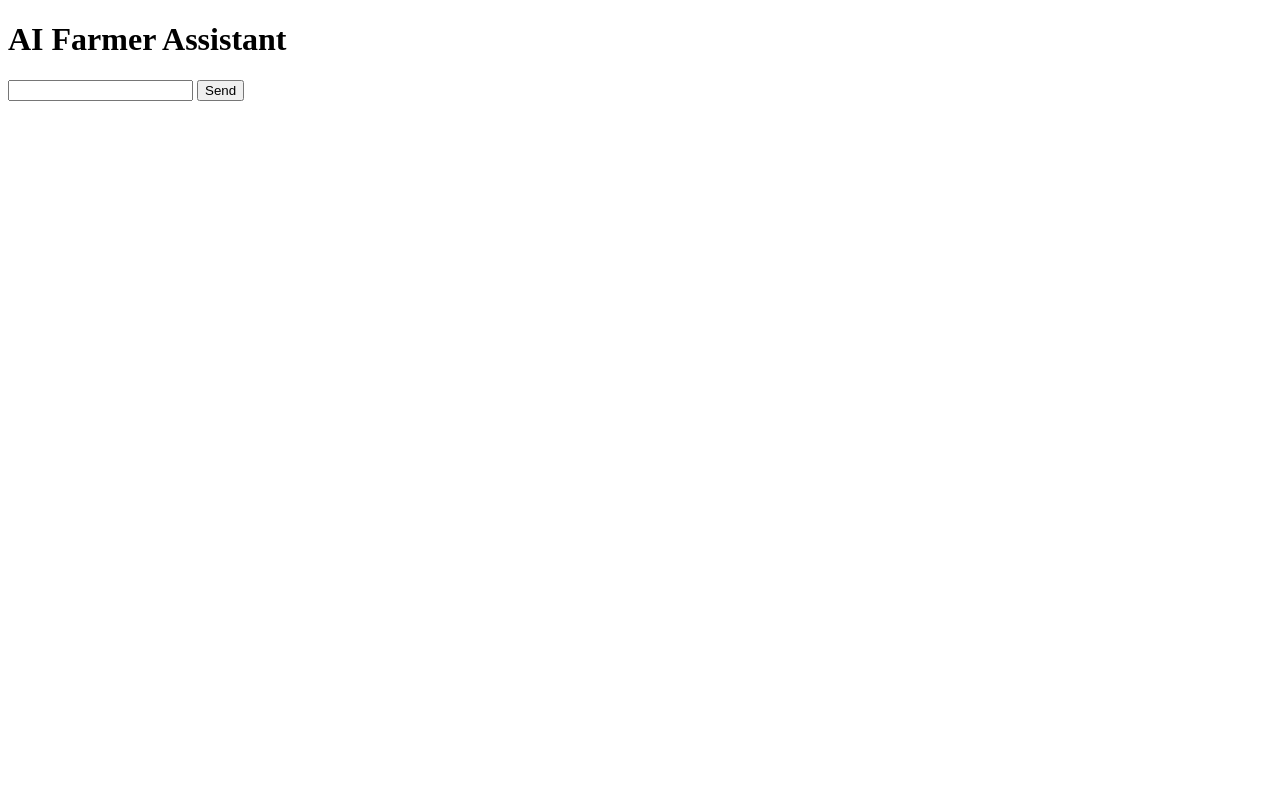
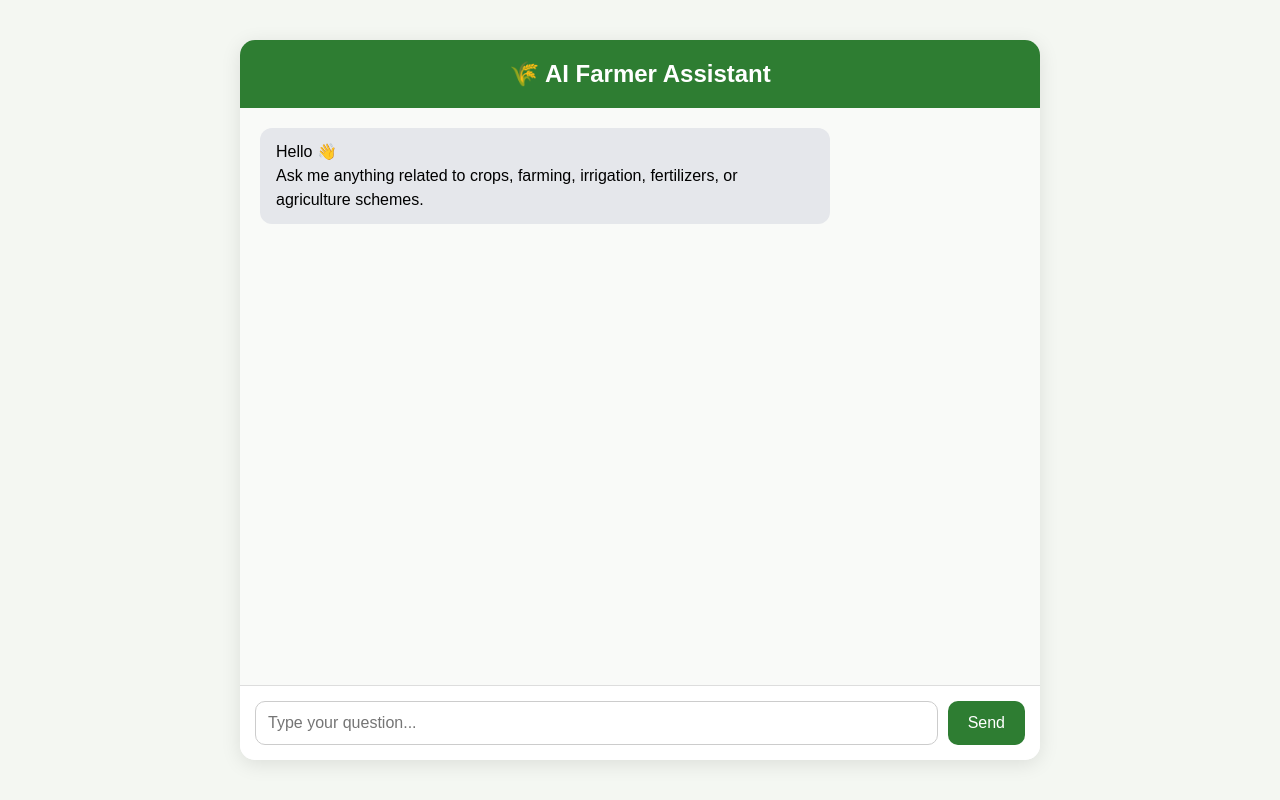
Before and after one commit to rajveerpathak1/AI-Conversational-Agent-for-Farmers, a Flask app: page / in a window 1280 px wide. Run offline with Flask 3, Linux system fonts and the light colour scheme.

Commit message:
improved the index.html file , updated the styling for better user experience.

```diff
--- a/templates/index.html
+++ b/templates/index.html
@@ -1,30 +1,240 @@
 <!DOCTYPE html>
-<html>
+<html lang="en">
 
 <head>
 
+    <meta charset="UTF-8">
+    <meta name="viewport" content="width=device-width, initial-scale=1.0">
+
     <title>AI Farmer Assistant</title>
+
+    <style>
+
+        * {
+            margin: 0;
+            padding: 0;
+            box-sizing: border-box;
+            font-family: Arial, sans-serif;
+        }
+
+        body {
+
+            background: #f4f7f2;
+
+            display: flex;
+            justify-content: center;
+            align-items: center;
+
+            height: 100vh;
+        }
+
+        .chat-container {
+
+            width: 90%;
+            max-width: 800px;
+
+            height: 90vh;
+
+            background: white;
+
+            border-radius: 15px;
+
+            display: flex;
+            flex-direction: column;
+
+            box-shadow: 0 4px 20px rgba(0,0,0,0.1);
+
+            overflow: hidden;
+        }
+
+        .chat-header {
+
+            background: #2e7d32;
+
+            color: white;
+
+            padding: 20px;
+
+            text-align: center;
+
+            font-size: 24px;
+            font-weight: bold;
+        }
+
+        .chat-box {
+
+            flex: 1;
+
+            padding: 20px;
+
+            overflow-y: auto;
+
+            display: flex;
+            flex-direction: column;
+
+            gap: 15px;
+
+            background: #f9faf8;
+        }
+
+        .message {
+
+            max-width: 75%;
+
+            padding: 12px 16px;
+
+            border-radius: 12px;
+
+            line-height: 1.5;
+
+            word-wrap: break-word;
+        }
+
+        .user {
+
+            align-self: flex-end;
+
+            background: #2e7d32;
+
+            color: white;
+        }
+
+        .bot {
+
+            align-self: flex-start;
+
+            background: #e5e7eb;
+
+            color: black;
+        }
+
+        .input-container {
+
+            display: flex;
+
+            padding: 15px;
+
+            border-top: 1px solid #ddd;
+
+            background: white;
+        }
+
+        #message {
+
+            flex: 1;
+
+            padding: 12px;
+
+            border: 1px solid #ccc;
+
+            border-radius: 10px;
+
+            outline: none;
+
+            font-size: 16px;
+        }
+
+        button {
+
+            margin-left: 10px;
+
+            padding: 12px 20px;
+
+            border: none;
+
+            background: #2e7d32;
+
+            color: white;
+
+            border-radius: 10px;
+
+            cursor: pointer;
+
+            font-size: 16px;
+
+            transition: 0.3s;
+        }
+
+        button:hover {
+
+            background: #256628;
+        }
+
+        .typing {
+
+            font-style: italic;
+
+            color: gray;
+        }
+
+    </style>
 
 </head>
 
 <body>
 
-    <h1>AI Farmer Assistant</h1>
+    <div class="chat-container">
 
-    <input type="text" id="message">
+        <div class="chat-header">
+            🌾 AI Farmer Assistant
+        </div>
+
+        <div class="chat-box" id="chatbox">
+
+            <div class="message bot">
+                Hello 👋<br>
+                Ask me anything related to crops, farming, irrigation, fertilizers, or agriculture schemes.
+            </div>
+
+        </div>
+
+        <div class="input-container">
+
+            <input
+                type="text"
+                id="message"
+                placeholder="Type your question..."
+            >
 
             <button onclick="sendMessage()">
                 Send
             </button>
 
-    <div id="chatbox"></div>
+        </div>
+
+    </div>
 
 <script>
 
 async function sendMessage() {
 
-    const message =
-        document.getElementById("message").value;
+    const inputField =
+        document.getElementById("message");
+
+    const message = inputField.value.trim();
+
+    if(message === "") return;
+
+    const chatbox =
+        document.getElementById("chatbox");
+
+    chatbox.innerHTML += `
+        <div class="message user">
+            ${message}
+        </div>
+    `;
+
+    inputField.value = "";
+
+    chatbox.innerHTML += `
+        <div class="message bot typing" id="typing">
+            Thinking...
+        </div>
+    `;
+
+    chatbox.scrollTop = chatbox.scrollHeight;
+
+    try {
 
         const response = await fetch("/chat", {
 
@@ -42,11 +252,35 @@ async function sendMessage() {
 
         const data = await response.json();
 
-    document.getElementById("chatbox").innerHTML += `
-        <p><b>You:</b> ${message}</p>
-        <p><b>Bot:</b> ${data.response}</p>
+        document.getElementById("typing").remove();
+
+        chatbox.innerHTML += `
+            <div class="message bot">
+                ${data.response}
+            </div>
+        `;
+
+    } catch(error) {
+
+        document.getElementById("typing").remove();
+
+        chatbox.innerHTML += `
+            <div class="message bot">
+                Error connecting to server.
+            </div>
         `;
     }
+
+    chatbox.scrollTop = chatbox.scrollHeight;
+}
+
+document.getElementById("message")
+.addEventListener("keypress", function(event) {
+
+    if(event.key === "Enter") {
+        sendMessage();
+    }
+});
 
 </script>
 
```
Lines whose indentation alone changed are shown as unchanged.
